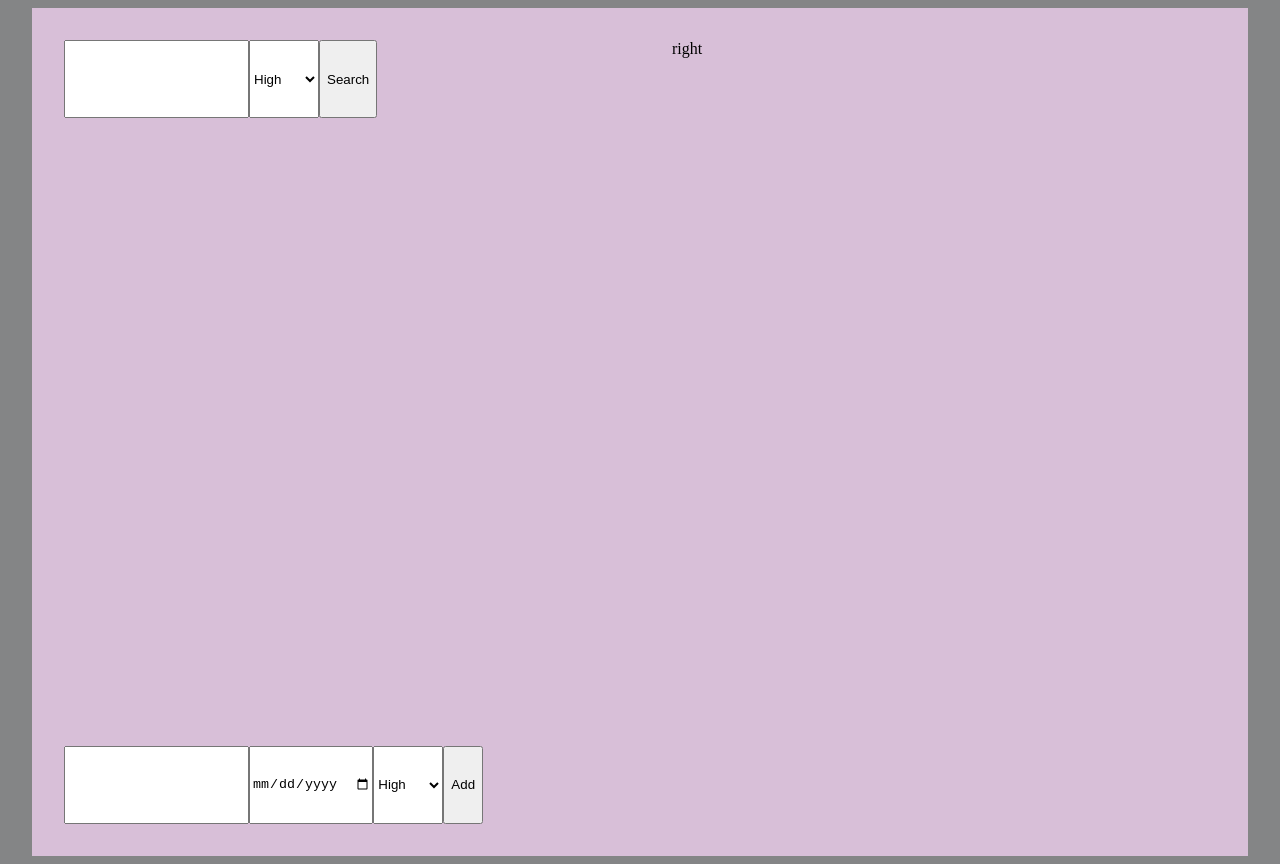
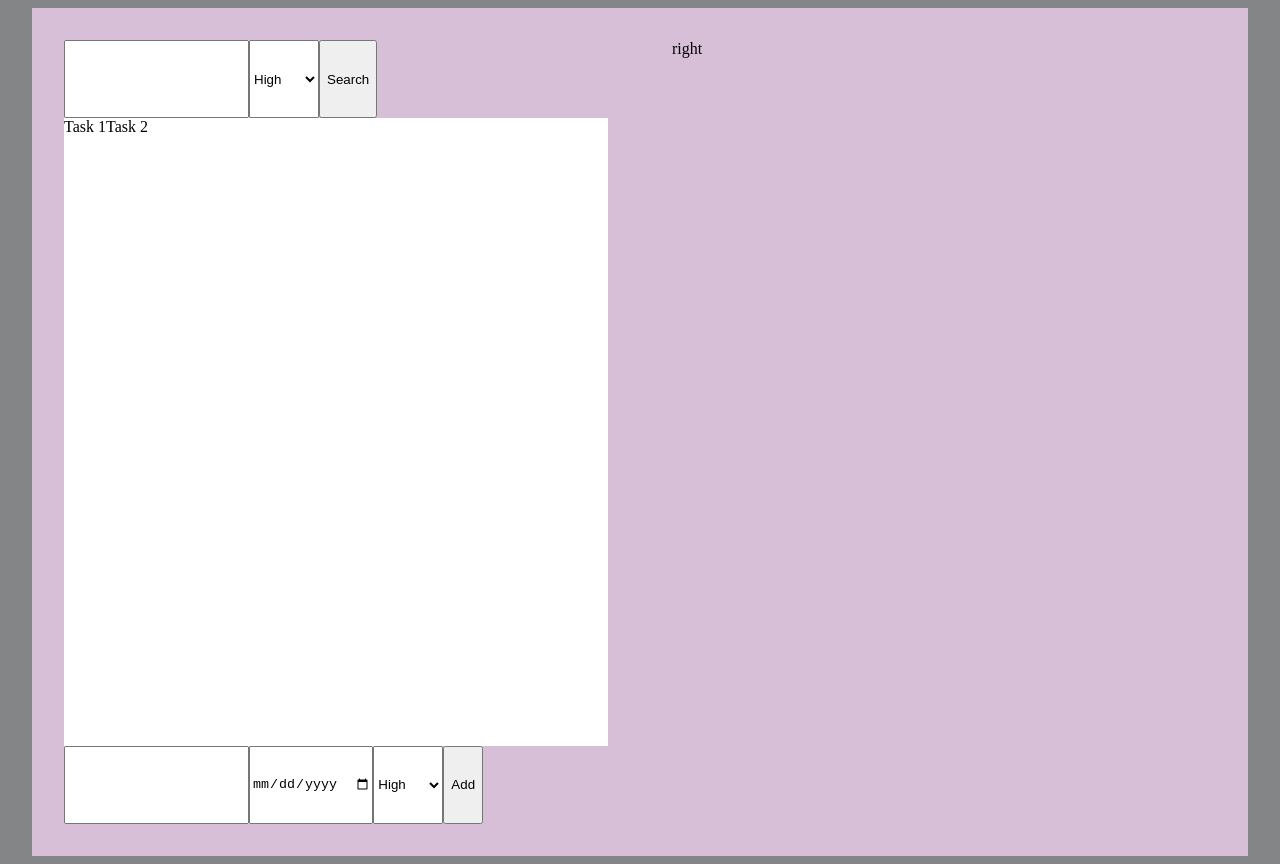
Before and after one commit to Jtstin/time-manager, a React (Vite) app in the folder time-manager-ui/: page / in a window 1280 px wide. Built offline with nearby package versions, Linux system fonts and the light colour scheme.

Commit message:
added task list

```diff
--- a/time-manager-ui/Tasks.tsx
+++ b/time-manager-ui/Tasks.tsx
@@ -1,6 +1,30 @@
 import React from "react";
 
+enum Priority {
+  High = "high",
+  Medium = "medium",
+  Low = "low",
+} //fixed values for priorities
+
+interface Task {
+  name: string;
+  dueBy: string;
+  priority: Priority;
+}
+
 const Tasks = () => {
+  const tasks: Task[] = [
+    {
+      name: "Task 1",
+      dueBy: "01/01/2001",
+      priority: Priority.High,
+    },
+    {
+      name: "Task 2",
+      dueBy: "02/02/2002",
+      priority: Priority.Medium,
+    },
+  ];
   return (
     <div className="task-page">
       <div className="task-container">
@@ -13,7 +37,18 @@ const Tasks = () => {
           </select>
           <button>Search</button>
         </div>
-        <div className="task-list"></div>
+        <div className="task-list">
+          {tasks.map((
+            task,
+            index //transforms each task into their own individual divs to display
+          ) => (
+            <div id={`task-${index}`}>
+              <div>{task.name}</div>
+              <div></div>
+              <div></div>
+            </div>
+          ))}
+        </div>
         <div className="task-add">
           <input type="text"></input>
           <input type="date"></input>
--- a/time-manager-ui/app.css
+++ b/time-manager-ui/app.css
@@ -141,6 +141,7 @@ video {
 .task-list {
   display: flex;
   flex: 8 0;
+  background-color: white;
 }
 
 .task-filter {
```
